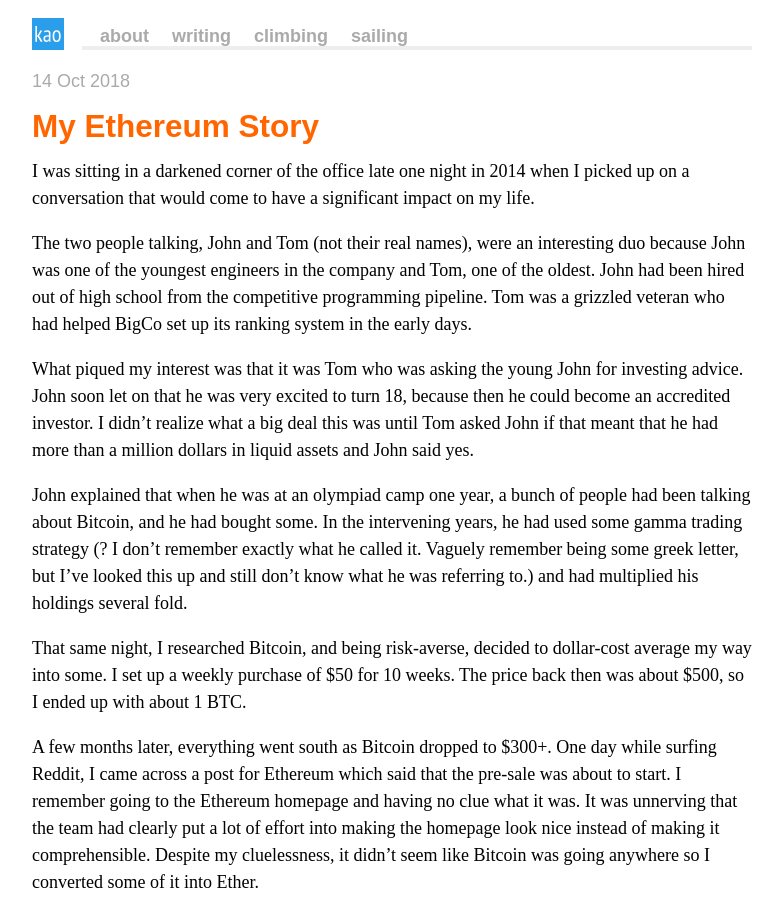
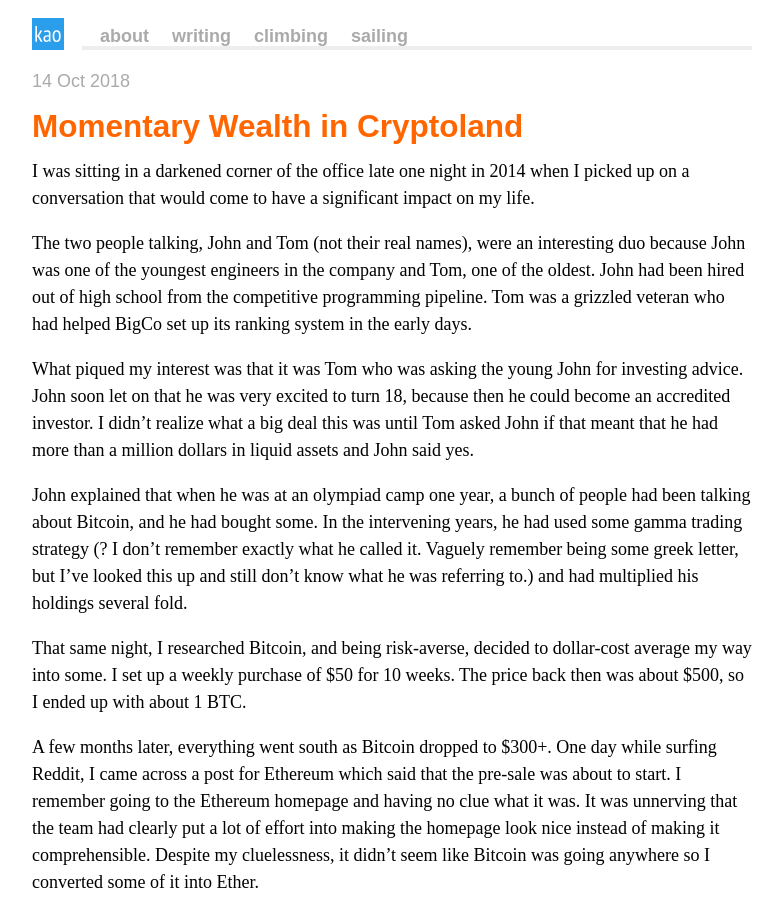
Before and after one commit to zichongkao/zichongkao.github.io, a Jekyll site: the page built from _posts/2018-10-14-Momentary-Wealth-In-Cryptoland.md, in a window 1280 px wide and 900 px high. Shown: the whole window, without its empty margins (248-1031 px from the left). Built offline with Jekyll 4.4.1, drawn with Linux system fonts in a browser that asks for light colours; comment, search, counter and statistics services are not loaded.

Commit message:
rename post

```diff
--- a/_posts/2018-10-14-My-Ethereum-Story.md
+++ b/_posts/2018-10-14-Momentary-Wealth-In-Cryptoland.md
@@ -1,7 +1,7 @@
 ---
 layout: post
 date: 2018-10-14
-title: "My Ethereum Story"
+title: "Momentary Wealth in Cryptoland"
 ---
 
 I was sitting in a darkened corner of the office late one night in 2014 when I picked up on a conversation that would come to have a significant impact on my life.
```
